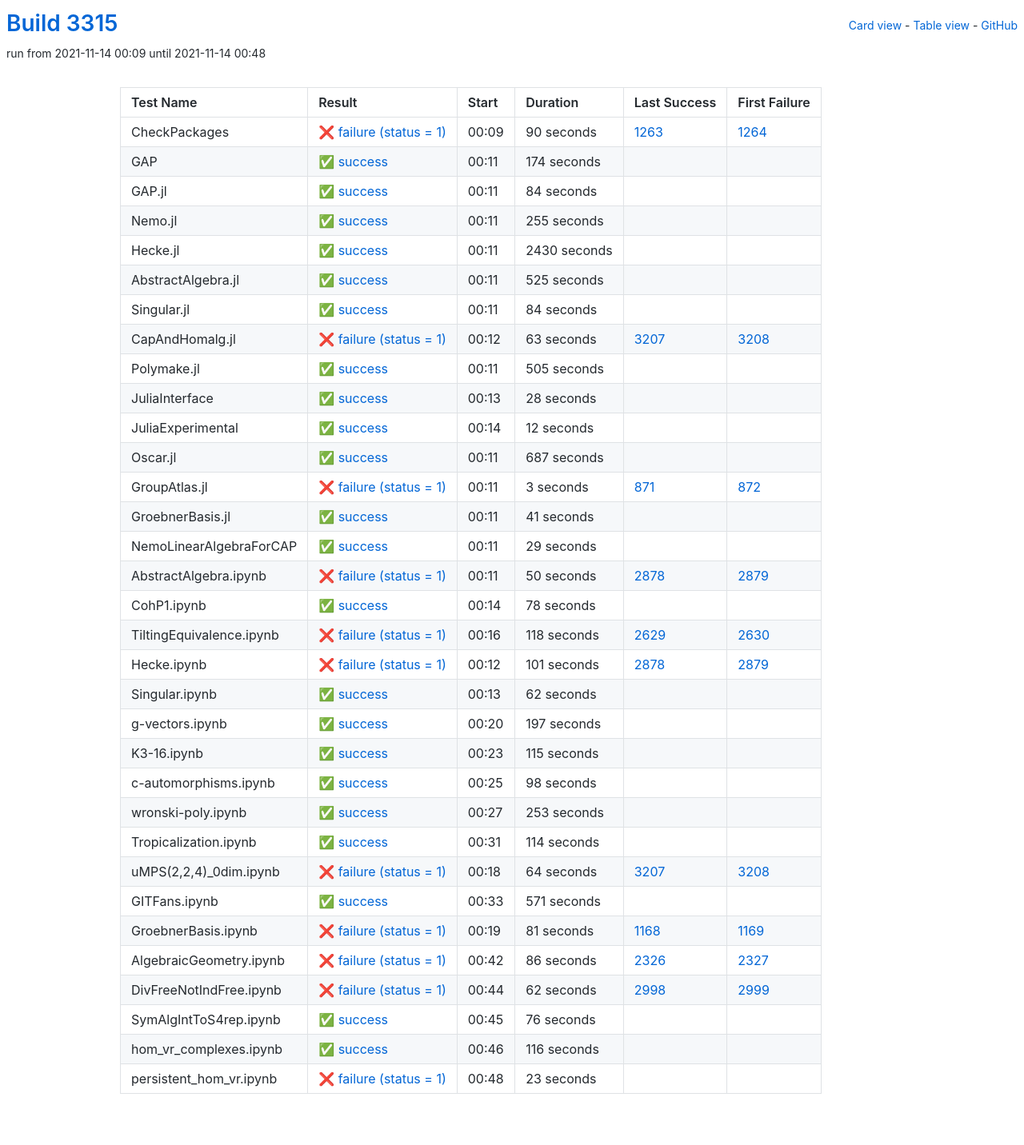
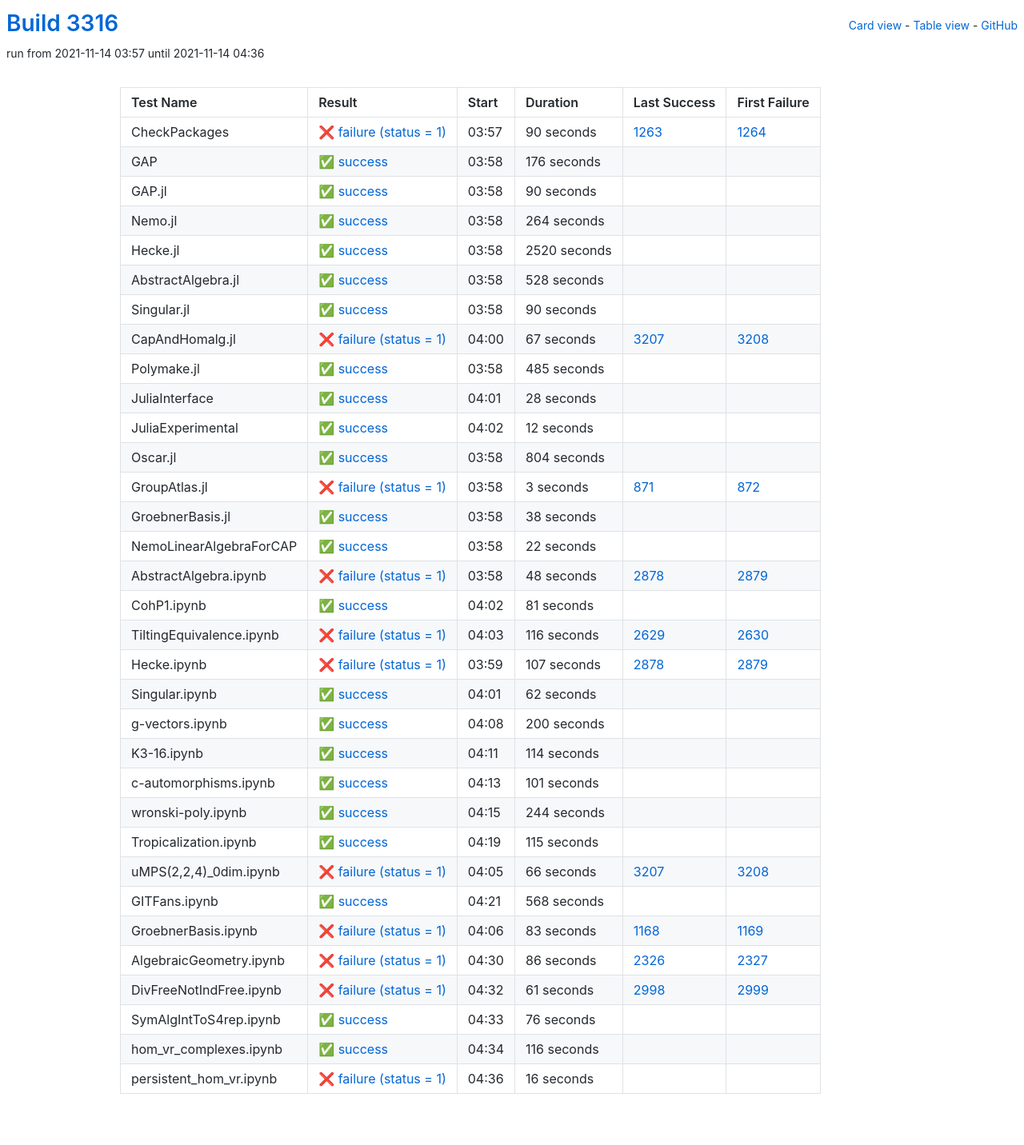
Before and after one commit to oscar-system/oscar-ci-status-stable, a Jekyll site: the page built from table.html, in a window 1280 px wide. Shown: the whole page at 80% size. Built offline with Jekyll 4.4.1, drawn with Linux system fonts in a browser that asks for light colours.

Commit message:
Build #3316

```diff
--- a/_data/ci.yml
+++ b/_data/ci.yml
@@ -1,6 +1,6 @@
 ---
-build: 3315
-build_url: https://oscarci.mathematik.uni-kl.de/job/oscar-stable/3315/
+build: 3316
+build_url: https://oscarci.mathematik.uni-kl.de/job/oscar-stable/3316/
 job: oscar-stable
 organization: oscar-system
 repo: oscar-ci-status-stable
@@ -8,8 +8,8 @@ repourl: https://github.com/oscar-system/oscar-ci-status-stable
 tests:
 - name: CheckPackages
   id: checkpackages
-  log: https://oscarci.mathematik.uni-kl.de/job/oscar-stable/3315/artifact/logs/build-3315/CheckPackages.log
-  start: 2021-11-14 00:09
+  log: https://oscarci.mathematik.uni-kl.de/job/oscar-stable/3316/artifact/logs/build-3316/CheckPackages.log
+  start: 2021-11-14 03:57
   success: false
   exitcode: 1
   status: failure
@@ -20,104 +20,104 @@ tests:
   first_failure_url: https://oscarci.mathematik.uni-kl.de/job/oscar-stable/1264/
 - name: GAP
   id: gap
-  log: https://oscarci.mathematik.uni-kl.de/job/oscar-stable/3315/artifact/logs/build-3315/GAP.log
-  start: 2021-11-14 00:11
+  log: https://oscarci.mathematik.uni-kl.de/job/oscar-stable/3316/artifact/logs/build-3316/GAP.log
+  start: 2021-11-14 03:58
   success: true
   exitcode: 0
   status: success
-  duration: 174
+  duration: 176
   last_success: false
   last_success_url:
   first_failure: false
   first_failure_url:
 - name: GAP.jl
   id: gap-jl
-  log: https://oscarci.mathematik.uni-kl.de/job/oscar-stable/3315/artifact/logs/build-3315/GAP.jl.log
-  start: 2021-11-14 00:11
+  log: https://oscarci.mathematik.uni-kl.de/job/oscar-stable/3316/artifact/logs/build-3316/GAP.jl.log
+  start: 2021-11-14 03:58
   success: true
   exitcode: 0
   status: success
-  duration: 84
+  duration: 90
   last_success: false
   last_success_url:
   first_failure: false
   first_failure_url:
 - name: Nemo.jl
   id: nemo-jl
-  log: https://oscarci.mathematik.uni-kl.de/job/oscar-stable/3315/artifact/logs/build-3315/Nemo.jl.log
-  start: 2021-11-14 00:11
+  log: https://oscarci.mathematik.uni-kl.de/job/oscar-stable/3316/artifact/logs/build-3316/Nemo.jl.log
+  start: 2021-11-14 03:58
   success: true
   exitcode: 0
   status: success
-  duration: 255
+  duration: 264
   last_success: false
   last_success_url:
   first_failure: false
   first_failure_url:
 - name: Hecke.jl
   id: hecke-jl
-  log: https://oscarci.mathematik.uni-kl.de/job/oscar-stable/3315/artifact/logs/build-3315/Hecke.jl.log
-  start: 2021-11-14 00:11
+  log: https://oscarci.mathematik.uni-kl.de/job/oscar-stable/3316/artifact/logs/build-3316/Hecke.jl.log
+  start: 2021-11-14 03:58
   success: true
   exitcode: 0
   status: success
-  duration: 2430
+  duration: 2520
   last_success: false
   last_success_url:
   first_failure: false
   first_failure_url:
 - name: AbstractAlgebra.jl
   id: abstractalgebra-jl
-  log: https://oscarci.mathematik.uni-kl.de/job/oscar-stable/3315/artifact/logs/build-3315/AbstractAlgebra.jl.log
-  start: 2021-11-14 00:11
+  log: https://oscarci.mathematik.uni-kl.de/job/oscar-stable/3316/artifact/logs/build-3316/AbstractAlgebra.jl.log
+  start: 2021-11-14 03:58
   success: true
   exitcode: 0
   status: success
-  duration: 525
+  duration: 528
   last_success: false
   last_success_url:
   first_failure: false
   first_failure_url:
 - name: Singular.jl
   id: singular-jl
-  log: https://oscarci.mathematik.uni-kl.de/job/oscar-stable/3315/artifact/logs/build-3315/Singular.jl.log
-  start: 2021-11-14 00:11
+  log: https://oscarci.mathematik.uni-kl.de/job/oscar-stable/3316/artifact/logs/build-3316/Singular.jl.log
+  start: 2021-11-14 03:58
   success: true
   exitcode: 0
   status: success
-  duration: 84
+  duration: 90
   last_success: false
   last_success_url:
   first_failure: false
   first_failure_url:
 - name: CapAndHomalg.jl
   id: capandhomalg-jl
-  log: https://oscarci.mathematik.uni-kl.de/job/oscar-stable/3315/artifact/logs/build-3315/CapAndHomalg.jl.log
-  start: 2021-11-14 00:12
+  log: https://oscarci.mathematik.uni-kl.de/job/oscar-stable/3316/artifact/logs/build-3316/CapAndHomalg.jl.log
+  start: 2021-11-14 04:00
   success: false
   exitcode: 1
   status: failure
-  duration: 63
+  duration: 67
   last_success: 3207
   last_success_url: https://oscarci.mathematik.uni-kl.de/job/oscar-stable/3207/
   first_failure: 3208
   first_failure_url: https://oscarci.mathematik.uni-kl.de/job/oscar-stable/3208/
 - name: Polymake.jl
   id: polymake-jl
-  log: https://oscarci.mathematik.uni-kl.de/job/oscar-stable/3315/artifact/logs/build-3315/Polymake.jl.log
-  start: 2021-11-14 00:11
+  log: https://oscarci.mathematik.uni-kl.de/job/oscar-stable/3316/artifact/logs/build-3316/Polymake.jl.log
+  start: 2021-11-14 03:58
   success: true
   exitcode: 0
   status: success
-  duration: 505
+  duration: 485
   last_success: false
   last_success_url:
   first_failure: false
   first_failure_url:
 - name: JuliaInterface
   id: juliainterface
-  log: https://oscarci.mathematik.uni-kl.de/job/oscar-stable/3315/artifact/logs/build-3315/JuliaInterface.log
-  start: 2021-11-14 00:13
+  log: https://oscarci.mathematik.uni-kl.de/job/oscar-stable/3316/artifact/logs/build-3316/JuliaInterface.log
+  start: 2021-11-14 04:01
   success: true
   exitcode: 0
   status: success
@@ -128,8 +128,8 @@ tests:
   first_failure_url:
 - name: JuliaExperimental
   id: juliaexperimental
-  log: https://oscarci.mathematik.uni-kl.de/job/oscar-stable/3315/artifact/logs/build-3315/JuliaExperimental.log
-  start: 2021-11-14 00:14
+  log: https://oscarci.mathematik.uni-kl.de/job/oscar-stable/3316/artifact/logs/build-3316/JuliaExperimental.log
+  start: 2021-11-14 04:02
   success: true
   exitcode: 0
   status: success
@@ -140,20 +140,20 @@ tests:
   first_failure_url:
 - name: Oscar.jl
   id: oscar-jl
-  log: https://oscarci.mathematik.uni-kl.de/job/oscar-stable/3315/artifact/logs/build-3315/Oscar.jl.log
-  start: 2021-11-14 00:11
+  log: https://oscarci.mathematik.uni-kl.de/job/oscar-stable/3316/artifact/logs/build-3316/Oscar.jl.log
+  start: 2021-11-14 03:58
   success: true
   exitcode: 0
   status: success
-  duration: 687
+  duration: 804
   last_success: false
   last_success_url:
   first_failure: false
   first_failure_url:
 - name: GroupAtlas.jl
   id: groupatlas-jl
-  log: https://oscarci.mathematik.uni-kl.de/job/oscar-stable/3315/artifact/logs/build-3315/GroupAtlas.jl.log
-  start: 2021-11-14 00:11
+  log: https://oscarci.mathematik.uni-kl.de/job/oscar-stable/3316/artifact/logs/build-3316/GroupAtlas.jl.log
+  start: 2021-11-14 03:58
   success: false
   exitcode: 1
   status: failure
@@ -164,80 +164,80 @@ tests:
   first_failure_url: https://oscarci.mathematik.uni-kl.de/job/oscar-stable/872/
 - name: GroebnerBasis.jl
   id: groebnerbasis-jl
-  log: https://oscarci.mathematik.uni-kl.de/job/oscar-stable/3315/artifact/logs/build-3315/GroebnerBasis.jl.log
-  start: 2021-11-14 00:11
+  log: https://oscarci.mathematik.uni-kl.de/job/oscar-stable/3316/artifact/logs/build-3316/GroebnerBasis.jl.log
+  start: 2021-11-14 03:58
   success: true
   exitcode: 0
   status: success
-  duration: 41
+  duration: 38
   last_success: false
   last_success_url:
   first_failure: false
   first_failure_url:
 - name: NemoLinearAlgebraForCAP
   id: nemolinearalgebraforcap
-  log: https://oscarci.mathematik.uni-kl.de/job/oscar-stable/3315/artifact/logs/build-3315/NemoLinearAlgebraForCAP.log
-  start: 2021-11-14 00:11
+  log: https://oscarci.mathematik.uni-kl.de/job/oscar-stable/3316/artifact/logs/build-3316/NemoLinearAlgebraForCAP.log
+  start: 2021-11-14 03:58
   success: true
   exitcode: 0
   status: success
-  duration: 29
+  duration: 22
   last_success: false
   last_success_url:
   first_failure: false
   first_failure_url:
 - name: AbstractAlgebra.ipynb
   id: abstractalgebra-ipynb
-  log: https://oscarci.mathematik.uni-kl.de/job/oscar-stable/3315/artifact/logs/build-3315/AbstractAlgebra.ipynb.log
-  start: 2021-11-14 00:11
+  log: https://oscarci.mathematik.uni-kl.de/job/oscar-stable/3316/artifact/logs/build-3316/AbstractAlgebra.ipynb.log
+  start: 2021-11-14 03:58
   success: false
   exitcode: 1
   status: failure
-  duration: 50
+  duration: 48
   last_success: 2878
   last_success_url: https://oscarci.mathematik.uni-kl.de/job/oscar-stable/2878/
   first_failure: 2879
   first_failure_url: https://oscarci.mathematik.uni-kl.de/job/oscar-stable/2879/
 - name: CohP1.ipynb
   id: cohp1-ipynb
-  log: https://oscarci.mathematik.uni-kl.de/job/oscar-stable/3315/artifact/logs/build-3315/CohP1.ipynb.log
-  start: 2021-11-14 00:14
+  log: https://oscarci.mathematik.uni-kl.de/job/oscar-stable/3316/artifact/logs/build-3316/CohP1.ipynb.log
+  start: 2021-11-14 04:02
   success: true
   exitcode: 0
   status: success
-  duration: 78
+  duration: 81
   last_success: false
   last_success_url:
   first_failure: false
   first_failure_url:
 - name: TiltingEquivalence.ipynb
   id: tiltingequivalence-ipynb
-  log: https://oscarci.mathematik.uni-kl.de/job/oscar-stable/3315/artifact/logs/build-3315/TiltingEquivalence.ipynb.log
-  start: 2021-11-14 00:16
+  log: https://oscarci.mathematik.uni-kl.de/job/oscar-stable/3316/artifact/logs/build-3316/TiltingEquivalence.ipynb.log
+  start: 2021-11-14 04:03
   success: false
   exitcode: 1
   status: failure
-  duration: 118
+  duration: 116
   last_success: 2629
   last_success_url: https://oscarci.mathematik.uni-kl.de/job/oscar-stable/2629/
   first_failure: 2630
   first_failure_url: https://oscarci.mathematik.uni-kl.de/job/oscar-stable/2630/
 - name: Hecke.ipynb
   id: hecke-ipynb
-  log: https://oscarci.mathematik.uni-kl.de/job/oscar-stable/3315/artifact/logs/build-3315/Hecke.ipynb.log
-  start: 2021-11-14 00:12
+  log: https://oscarci.mathematik.uni-kl.de/job/oscar-stable/3316/artifact/logs/build-3316/Hecke.ipynb.log
+  start: 2021-11-14 03:59
   success: false
   exitcode: 1
   status: failure
-  duration: 101
+  duration: 107
   last_success: 2878
   last_success_url: https://oscarci.mathematik.uni-kl.de/job/oscar-stable/2878/
   first_failure: 2879
   first_failure_url: https://oscarci.mathematik.uni-kl.de/job/oscar-stable/2879/
 - name: Singular.ipynb
   id: singular-ipynb
-  log: https://oscarci.mathematik.uni-kl.de/job/oscar-stable/3315/artifact/logs/build-3315/Singular.ipynb.log
-  start: 2021-11-14 00:13
+  log: https://oscarci.mathematik.uni-kl.de/job/oscar-stable/3316/artifact/logs/build-3316/Singular.ipynb.log
+  start: 2021-11-14 04:01
   success: true
   exitcode: 0
   status: success
@@ -248,20 +248,56 @@ tests:
   first_failure_url:
 - name: g-vectors.ipynb
   id: g-vectors-ipynb
-  log: https://oscarci.mathematik.uni-kl.de/job/oscar-stable/3315/artifact/logs/build-3315/g-vectors.ipynb.log
-  start: 2021-11-14 00:20
+  log: https://oscarci.mathematik.uni-kl.de/job/oscar-stable/3316/artifact/logs/build-3316/g-vectors.ipynb.log
+  start: 2021-11-14 04:08
   success: true
   exitcode: 0
   status: success
-  duration: 197
+  duration: 200
   last_success: false
   last_success_url:
   first_failure: false
   first_failure_url:
 - name: K3-16.ipynb
   id: k3-16-ipynb
-  log: https://oscarci.mathematik.uni-kl.de/job/oscar-stable/3315/artifact/logs/build-3315/K3-16.ipynb.log
-  start: 2021-11-14 00:23
+  log: https://oscarci.mathematik.uni-kl.de/job/oscar-stable/3316/artifact/logs/build-3316/K3-16.ipynb.log
+  start: 2021-11-14 04:11
+  success: true
+  exitcode: 0
+  status: success
+  duration: 114
+  last_success: false
+  last_success_url:
+  first_failure: false
+  first_failure_url:
+- name: c-automorphisms.ipynb
+  id: c-automorphisms-ipynb
+  log: https://oscarci.mathematik.uni-kl.de/job/oscar-stable/3316/artifact/logs/build-3316/c-automorphisms.ipynb.log
+  start: 2021-11-14 04:13
+  success: true
+  exitcode: 0
+  status: success
+  duration: 101
+  last_success: false
+  last_success_url:
+  first_failure: false
+  first_failure_url:
+- name: wronski-poly.ipynb
+  id: wronski-poly-ipynb
+  log: https://oscarci.mathematik.uni-kl.de/job/oscar-stable/3316/artifact/logs/build-3316/wronski-poly.ipynb.log
+  start: 2021-11-14 04:15
+  success: true
+  exitcode: 0
+  status: success
+  duration: 244
+  last_success: false
+  last_success_url:
+  first_failure: false
+  first_failure_url:
+- name: Tropicalization.ipynb
+  id: tropicalization-ipynb
+  log: https://oscarci.mathematik.uni-kl.de/job/oscar-stable/3316/artifact/logs/build-3316/Tropicalization.ipynb.log
+  start: 2021-11-14 04:19
   success: true
   exitcode: 0
   status: success
@@ -270,82 +306,46 @@ tests:
   last_success_url:
   first_failure: false
   first_failure_url:
-- name: c-automorphisms.ipynb
-  id: c-automorphisms-ipynb
-  log: https://oscarci.mathematik.uni-kl.de/job/oscar-stable/3315/artifact/logs/build-3315/c-automorphisms.ipynb.log
-  start: 2021-11-14 00:25
-  success: true
-  exitcode: 0
-  status: success
-  duration: 98
-  last_success: false
-  last_success_url:
-  first_failure: false
-  first_failure_url:
-- name: wronski-poly.ipynb
-  id: wronski-poly-ipynb
-  log: https://oscarci.mathematik.uni-kl.de/job/oscar-stable/3315/artifact/logs/build-3315/wronski-poly.ipynb.log
-  start: 2021-11-14 00:27
-  success: true
-  exitcode: 0
-  status: success
-  duration: 253
-  last_success: false
-  last_success_url:
-  first_failure: false
-  first_failure_url:
-- name: Tropicalization.ipynb
-  id: tropicalization-ipynb
-  log: https://oscarci.mathematik.uni-kl.de/job/oscar-stable/3315/artifact/logs/build-3315/Tropicalization.ipynb.log
-  start: 2021-11-14 00:31
-  success: true
-  exitcode: 0
-  status: success
-  duration: 114
-  last_success: false
-  last_success_url:
-  first_failure: false
-  first_failure_url:
 - name: uMPS(2,2,4)_0dim.ipynb
   id: umps-2-2-4-0dim-ipynb
-  log: https://oscarci.mathematik.uni-kl.de/job/oscar-stable/3315/artifact/logs/build-3315/uMPS-2-2-4-_0dim.ipynb.log
-  start: 2021-11-14 00:18
+  log: https://oscarci.mathematik.uni-kl.de/job/oscar-stable/3316/artifact/logs/build-3316/uMPS-2-2-4-_0dim.ipynb.log
+  start: 2021-11-14 04:05
   success: false
   exitcode: 1
   status: failure
-  duration: 64
+  duration: 66
   last_success: 3207
   last_success_url: https://oscarci.mathematik.uni-kl.de/job/oscar-stable/3207/
   first_failure: 3208
   first_failure_url: https://oscarci.mathematik.uni-kl.de/job/oscar-stable/3208/
 - name: GITFans.ipynb
   id: gitfans-ipynb
-  log: https://oscarci.mathematik.uni-kl.de/job/oscar-stable/3315/artifact/logs/build-3315/GITFans.ipynb.log
-  start: 2021-11-14 00:33
+  log: https://oscarci.mathematik.uni-kl.de/job/oscar-stable/3316/artifact/logs/build-3316/GITFans.ipynb.log
+  start: 2021-11-14 04:21
   success: true
   exitcode: 0
   status: success
-  duration: 571
+  duration: 568
   last_success: false
   last_success_url:
   first_failure: false
   first_failure_url:
 - name: GroebnerBasis.ipynb
   id: groebnerbasis-ipynb
-  log: https://oscarci.mathematik.uni-kl.de/job/oscar-stable/3315/artifact/logs/build-3315/GroebnerBasis.ipynb.log
-  start: 2021-11-14 00:19
+  log: https://oscarci.mathematik.uni-kl.de/job/oscar-stable/3316/artifact/logs/build-3316/GroebnerBasis.ipynb.log
+  start: 2021-11-14 04:06
   success: false
   exitcode: 1
   status: failure
-  duration: 81
+  duration: 83
   last_success: 1168
   last_success_url: https://oscarci.mathematik.uni-kl.de/job/oscar-stable/1168/
   first_failure: 1169
   first_failure_url: https://oscarci.mathematik.uni-kl.de/job/oscar-stable/1169/
 - name: AlgebraicGeometry.ipynb
   id: algebraicgeometry-ipynb
-  log: https://oscarci.mathematik.uni-kl.de/job/oscar-stable/3315/artifact/logs/build-3315/AlgebraicGeometry.ipynb.log
-  start: 2021-11-14 00:42
+  log: https://oscarci.mathematik.uni-kl.de/job/oscar-stable/3316/artifact/logs/build-3316/AlgebraicGeometry.ipynb.log
+  start: 2021-11-14 04:30
   success: false
   exitcode: 1
   status: failure
@@ -356,20 +356,20 @@ tests:
   first_failure_url: https://oscarci.mathematik.uni-kl.de/job/oscar-stable/2327/
 - name: DivFreeNotIndFree.ipynb
   id: divfreenotindfree-ipynb
-  log: https://oscarci.mathematik.uni-kl.de/job/oscar-stable/3315/artifact/logs/build-3315/DivFreeNotIndFree.ipynb.log
-  start: 2021-11-14 00:44
+  log: https://oscarci.mathematik.uni-kl.de/job/oscar-stable/3316/artifact/logs/build-3316/DivFreeNotIndFree.ipynb.log
+  start: 2021-11-14 04:32
   success: false
   exitcode: 1
   status: failure
-  duration: 62
+  duration: 61
   last_success: 2998
   last_success_url: https://oscarci.mathematik.uni-kl.de/job/oscar-stable/2998/
   first_failure: 2999
   first_failure_url: https://oscarci.mathematik.uni-kl.de/job/oscar-stable/2999/
 - name: SymAlgIntToS4rep.ipynb
   id: symalginttos4rep-ipynb
-  log: https://oscarci.mathematik.uni-kl.de/job/oscar-stable/3315/artifact/logs/build-3315/SymAlgIntToS4rep.ipynb.log
-  start: 2021-11-14 00:45
+  log: https://oscarci.mathematik.uni-kl.de/job/oscar-stable/3316/artifact/logs/build-3316/SymAlgIntToS4rep.ipynb.log
+  start: 2021-11-14 04:33
   success: true
   exitcode: 0
   status: success
@@ -380,8 +380,8 @@ tests:
   first_failure_url:
 - name: hom_vr_complexes.ipynb
   id: hom-vr-complexes-ipynb
-  log: https://oscarci.mathematik.uni-kl.de/job/oscar-stable/3315/artifact/logs/build-3315/hom_vr_complexes.ipynb.log
-  start: 2021-11-14 00:46
+  log: https://oscarci.mathematik.uni-kl.de/job/oscar-stable/3316/artifact/logs/build-3316/hom_vr_complexes.ipynb.log
+  start: 2021-11-14 04:34
   success: true
   exitcode: 0
   status: success
@@ -392,12 +392,12 @@ tests:
   first_failure_url:
 - name: persistent_hom_vr.ipynb
   id: persistent-hom-vr-ipynb
-  log: https://oscarci.mathematik.uni-kl.de/job/oscar-stable/3315/artifact/logs/build-3315/persistent_hom_vr.ipynb.log
-  start: 2021-11-14 00:48
+  log: https://oscarci.mathematik.uni-kl.de/job/oscar-stable/3316/artifact/logs/build-3316/persistent_hom_vr.ipynb.log
+  start: 2021-11-14 04:36
   success: false
   exitcode: 1
   status: failure
-  duration: 23
+  duration: 16
   last_success: false
   last_success_url:
   first_failure: false
```
Also changed, not shown: README.md.
